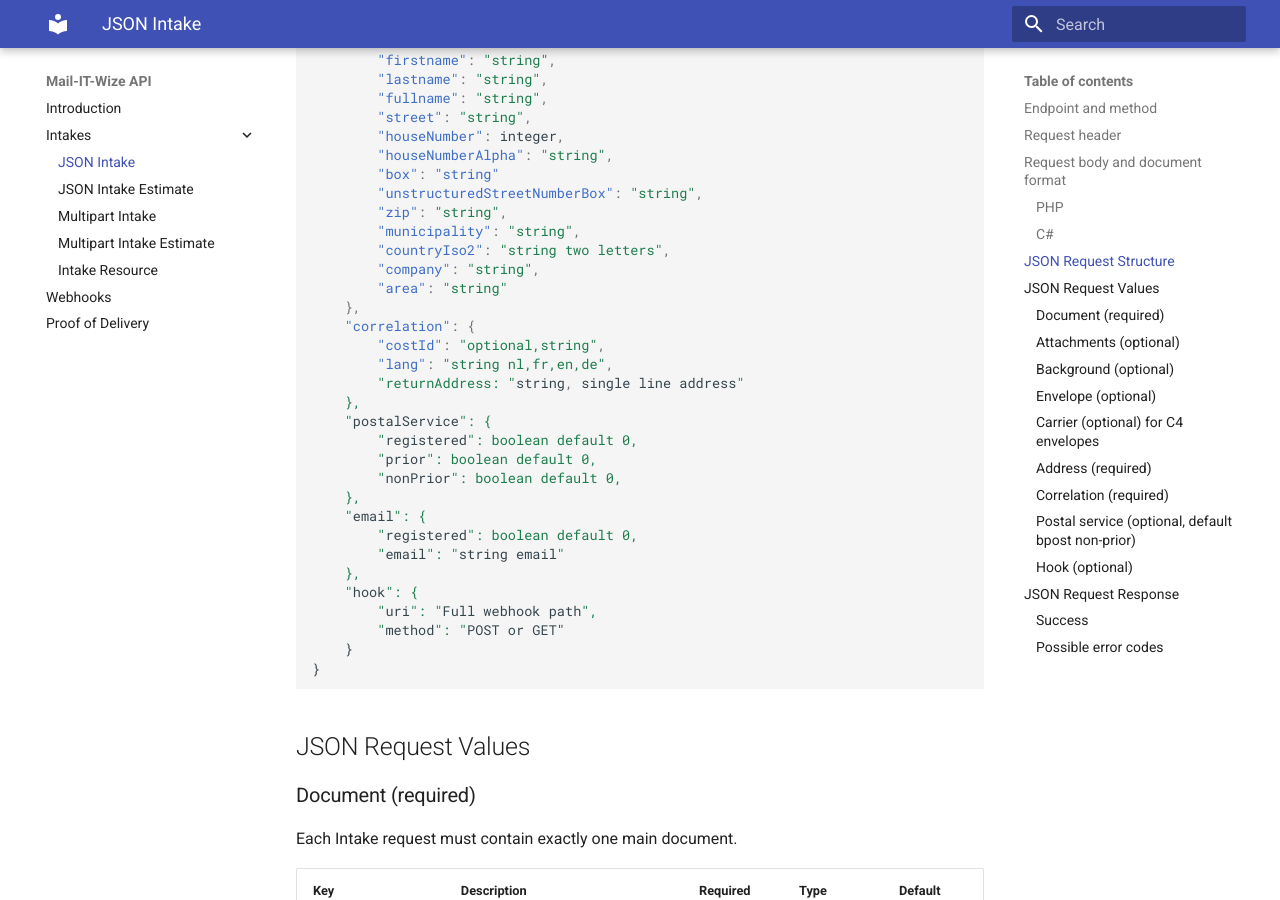
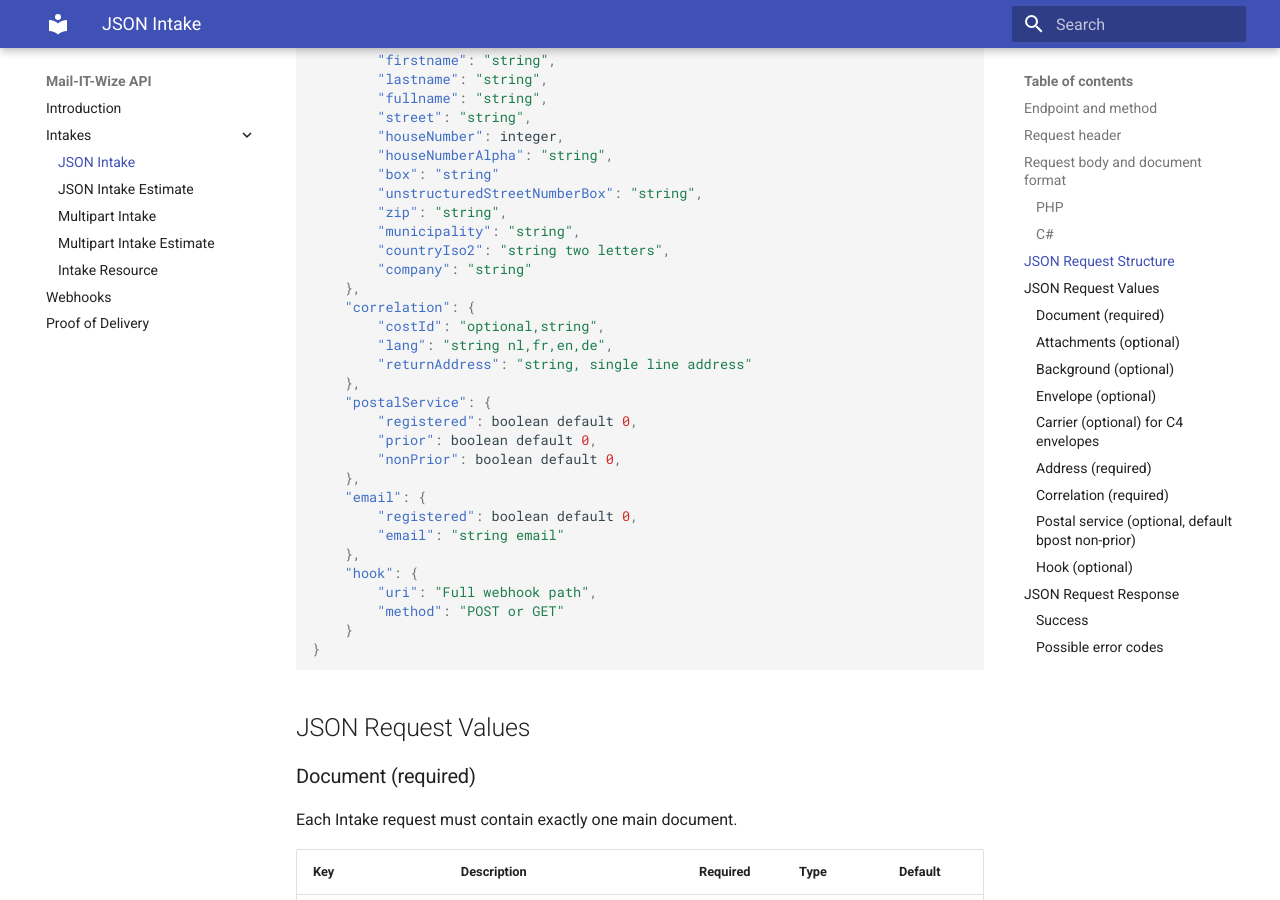
Before and after one commit to Symeta-Hybrid/api-docs, an MkDocs documentation site: the page built from docs/intake_json.md, in a window 1280 px wide and 900 px high, scrolled down 2060 px. Built offline with MkDocs 1.6.1 and Material for MkDocs 9.7.7, drawn with Linux system fonts in a browser that asks for light colours; some of the changed text lies outside the part shown.

Commit message:
Remove address.area attribute from intake requests

```diff
--- a/docs/intake_json.md
+++ b/docs/intake_json.md
@@ -89,13 +89,12 @@
         "zip": "string",
         "municipality": "string",
         "countryIso2": "string two letters",
-        "company": "string",
-        "area": "string"
+        "company": "string"
     },
     "correlation": {
         "costId": "optional,string",
         "lang": "string nl,fr,en,de",
-        "returnAddress: "string, single line address"
+        "returnAddress": "string, single line address"
     },
     "postalService": {
         "registered": boolean default 0,
@@ -178,7 +177,6 @@
 | address.zip                         | Zip code                                                                | YES                                                                     | string |         |
 | address.municipality                | Municipality                                                            | YES                                                                     | string |         |
 | address.countryIso2                 | Country code, ISO 3611-2 format (2 characters)                          | YES                                                                     | string |         |
-| address.area                        | Area                                                                    | NO                                                                      | string |         |
 
 ### Correlation (required)
 
```
Also changed, not shown: docs/intake_multipart.md (+1 -3 lines).
